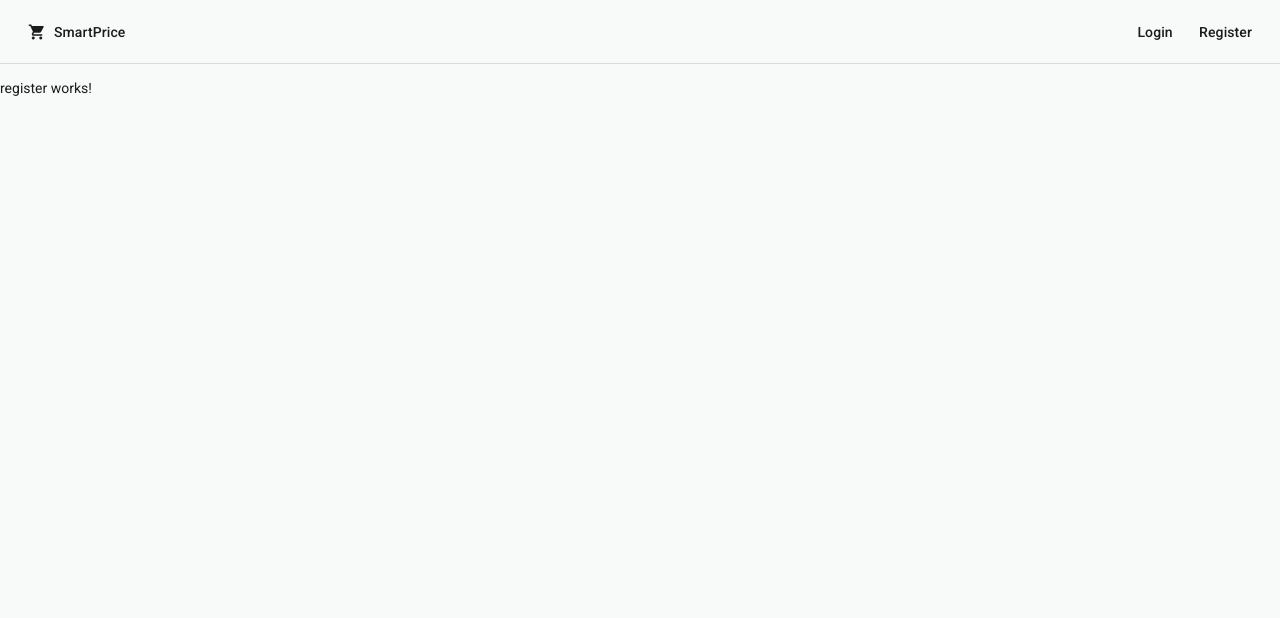
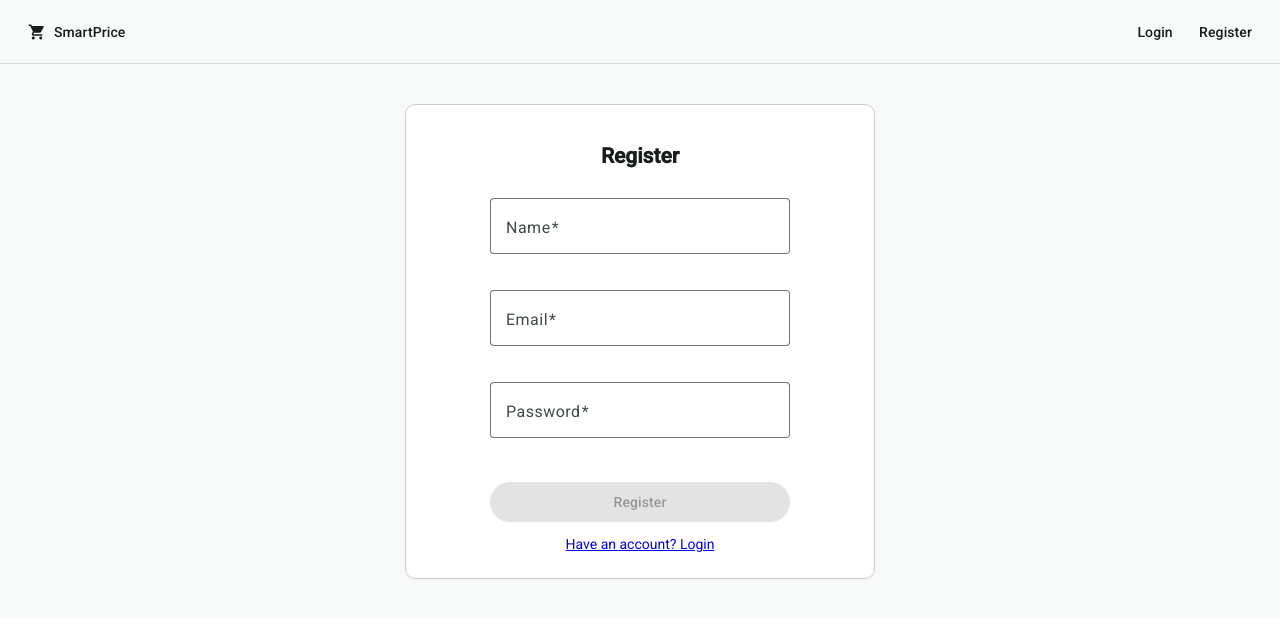
Before and after one commit to JorgeAndres-GitHub/Angular-Market-Client, an Angular app: page /register in a window 1280 px wide. Shown: the top 618 px of the page. Built offline with nearby package versions, Linux system fonts and the light colour scheme.

Commit message:
Making the design for register layout

```diff
--- a/src/app/components/register/register.css
+++ b/src/app/components/register/register.css
@@ -0,0 +1,47 @@
+h2 {
+    text-align: center;
+    margin-bottom: 2rem;
+}
+
+form {
+    display: flex;
+    flex-direction: column;
+}
+
+mat-form-field {
+    margin-bottom: 16px;
+}
+
+form > div {
+    display: flex;
+    flex-direction: column;
+    gap: 12px;
+    margin-top: 8px;
+}
+
+form > div a {
+    text-align: center;
+}
+
+.register-container {
+    width: 300px;
+    margin: 0 auto;
+}
+
+.box {
+    max-width: 420px;
+    width: 100%;
+    margin: 40px auto;
+    border: 1px solid #ccc;
+    padding: 24px;
+    border-radius: 10px;
+    background-color: #fff;
+
+    transition: transform 0.3s ease, box-shadow 0.3s ease;
+}
+
+/* Hover */
+.box:hover {
+    transform: scale(1.03);
+    box-shadow: 0 10px 25px rgba(0, 0, 0, 0.15);
+}
--- a/src/app/components/register/register.html
+++ b/src/app/components/register/register.html
@@ -1 +1,26 @@
-<p>register works!</p>
+<div class="box">
+    <h2>Register</h2>
+    <div class="register-container">
+        <form (submit)="submitRegistration()" [formGroup]="form">
+            <mat-form-field appearance="outline">
+                <mat-label>Name</mat-label>
+                <input matInput placeholder="Enter your name" [formControl]="form.controls.name">
+                <mat-error>{{getErrorNameField()}}</mat-error>
+            </mat-form-field>
+            <mat-form-field appearance="outline">
+                <mat-label>Email</mat-label>
+                <input matInput placeholder="Enter your email" [formControl]="form.controls.email">
+                <mat-error>{{getErrorEmailField()}}</mat-error>
+            </mat-form-field>
+            <mat-form-field appearance="outline">
+                <mat-label>Password</mat-label>
+                <input matInput type="password" placeholder="Enter your password" [formControl]="form.controls.password">
+                <mat-error>{{getErrorPasswordField()}}</mat-error>
+            </mat-form-field>
+            <div>
+                <button mat-raised-button type="submit" [disabled]="form.invalid">Register</button>
+                <a routerLink="/login">Have an account? Login</a>
+            </div>
+        </form>
+    </div>
+</div>
--- a/src/app/components/register/register.ts
+++ b/src/app/components/register/register.ts
@@ -1,11 +1,62 @@
 import { Component } from '@angular/core';
+import { FormBuilder, ReactiveFormsModule, Validators } from '@angular/forms';
+import { MatButtonModule } from '@angular/material/button';
+import { MatFormFieldModule } from '@angular/material/form-field';
+import { MatInputModule } from '@angular/material/input';
+import { RouterLink } from '@angular/router';
 
 @Component({
   selector: 'app-register',
-  imports: [],
+  imports: [MatFormFieldModule, MatButtonModule, ReactiveFormsModule, MatInputModule, RouterLink],
   templateUrl: './register.html',
   styleUrl: './register.css',
 })
 export class Register {
 
+  private formBuilder = new FormBuilder();
+
+  form = this.formBuilder.group({
+    name: ['', {validators: [Validators.required]}],
+    email: ['', {validators: [Validators.required, Validators.email]}],
+    password: ['', {validators: [Validators.required, Validators.minLength(8)]}],
+  });
+
+  getErrorNameField(): string{
+    let name = this.form.controls.name;
+    if(name.hasError('required')){
+      return 'Name is required';
+    }
+
+    return "";
+  }
+
+  getErrorEmailField(): string{
+    let email = this.form.controls.email;
+    if(email.hasError('required')){
+      return 'Email is required';
+    }
+    if(email.hasError('email')){
+      return 'Not a valid email';
+    }
+
+    return "";
+  }
+
+  getErrorPasswordField(): string{
+    let password = this.form.controls.password;
+    if(password.hasError('required')){
+      return 'Password is required';
+    }
+    if(password.hasError('minlength')){
+      return 'Password must be at least 8 characters long';
+    }
+    return "";
+  }
+
+  submitRegistration() {
+    if (this.form.valid) {
+      console.log(this.form.value);
+    }
+
+  }
 }
```
